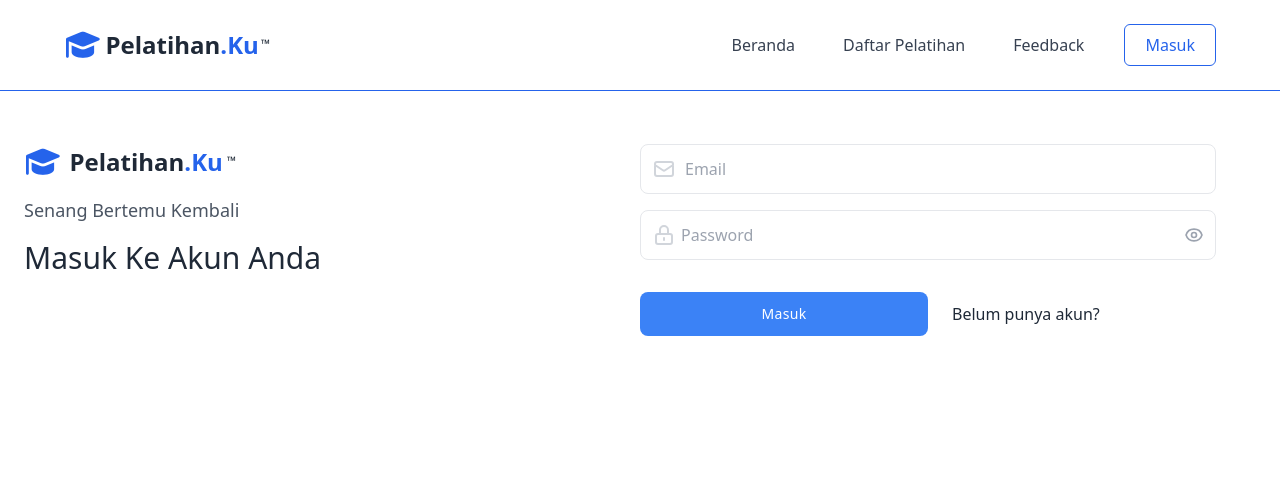
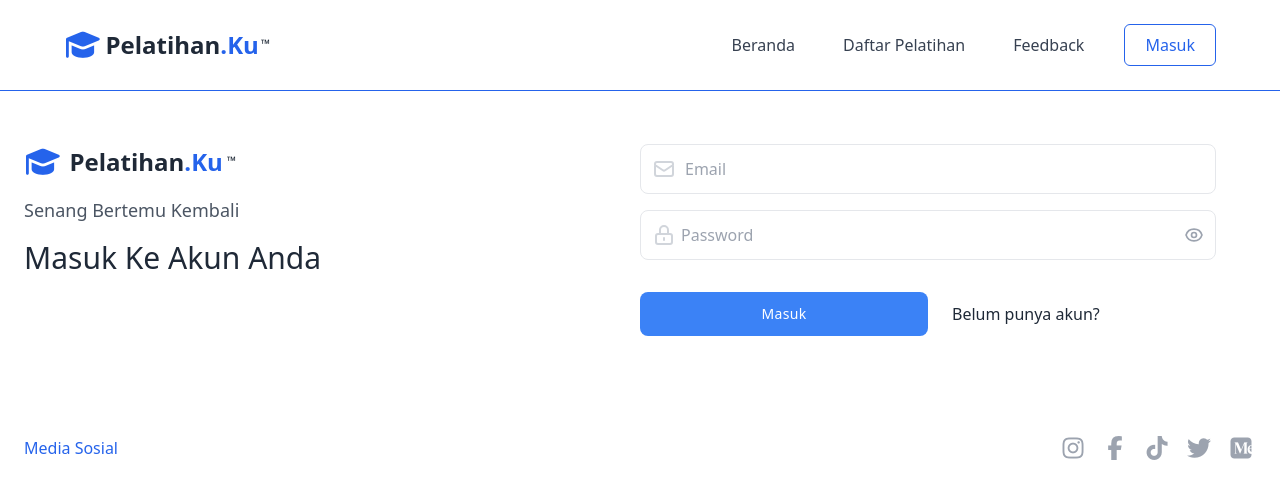
Before and after one commit to bachtiarrizaa/pelatihan-digital-app, a React (Vite) app in the folder frontend/: page /login in a window 1280 px wide. Shown: the top 498 px of the page. Built offline with nearby package versions, Linux system fonts and the light colour scheme.

Commit message:
add media sosial at auth

```diff
--- a/frontend/src/Pages/Auth/Login.jsx
+++ b/frontend/src/Pages/Auth/Login.jsx
@@ -183,6 +183,27 @@
               </form>
             </div>
           </div>
+
+          <div className="mt-8 md:mt-24 flex items-center justify-between flex-wrap gap-y-4">
+            <h3 className="text-blue-600">Media Sosial</h3>
+            <div className="flex items-center text-2xl gap-x-3">
+              <a className="text-gray-400 transition-colors duration-300 transform hover:text-blue-600" href="#">
+                <i className="fa-brands fa-instagram"></i>
+              </a>
+              <a className="text-gray-400 transition-colors duration-300 transform hover:text-blue-600" href="#">
+                <i className="fa-brands fa-facebook-f"></i>
+              </a>
+              <a className="text-gray-400 transition-colors duration-300 transform hover:text-blue-600" href="#">
+                <i className="fa-brands fa-tiktok"></i>
+              </a>
+              <a className="text-gray-400 transition-colors duration-300 transform hover:text-blue-600" href="#">
+                <i className="fa-brands fa-twitter"></i>
+              </a>
+              <a className="text-gray-400 transition-colors duration-300 transform hover:text-blue-600" href="#">
+                <i className="fa-brands fa-medium"></i>
+              </a>
+            </div>
+          </div>
         </div>
       </section>
     </>
--- a/frontend/src/Pages/Auth/Register.jsx
+++ b/frontend/src/Pages/Auth/Register.jsx
@@ -285,6 +285,26 @@
               </form>
             </div>
           </div>
+          <div className="mt-8 md:mt-24 flex items-center justify-between flex-wrap gap-y-4">
+            <h3 className="text-blue-600">Media Sosial</h3>
+            <div className="flex items-center text-2xl gap-x-3">
+              <a className="text-gray-400 transition-colors duration-300 transform hover:text-blue-600" href="#">
+                <i className="fa-brands fa-instagram"></i>
+              </a>
+              <a className="text-gray-400 transition-colors duration-300 transform hover:text-blue-600" href="#">
+                <i className="fa-brands fa-facebook-f"></i>
+              </a>
+              <a className="text-gray-400 transition-colors duration-300 transform hover:text-blue-600" href="#">
+                <i className="fa-brands fa-tiktok"></i>
+              </a>
+              <a className="text-gray-400 transition-colors duration-300 transform hover:text-blue-600" href="#">
+                <i className="fa-brands fa-twitter"></i>
+              </a>
+              <a className="text-gray-400 transition-colors duration-300 transform hover:text-blue-600" href="#">
+                <i className="fa-brands fa-medium"></i>
+              </a>
+            </div>
+          </div>
         </div>
       </section>
     </>
```
